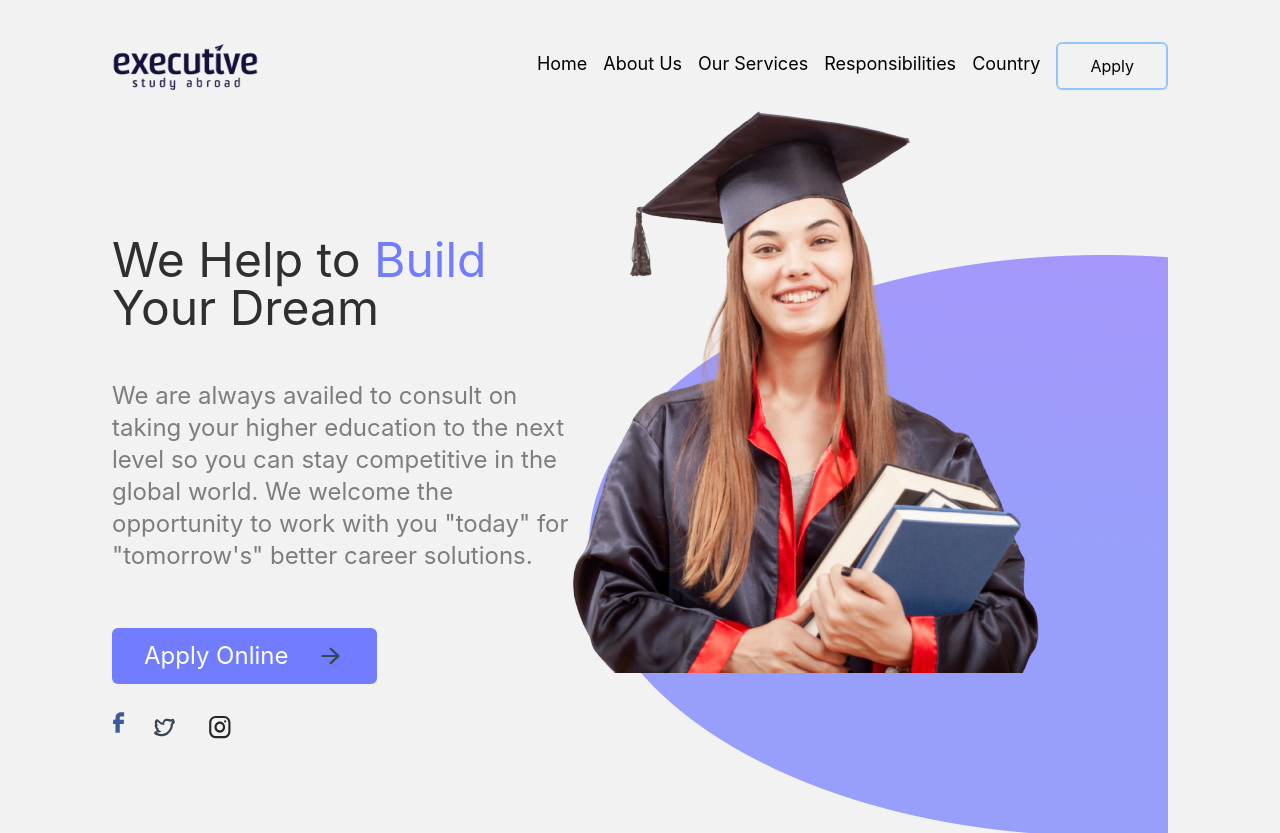
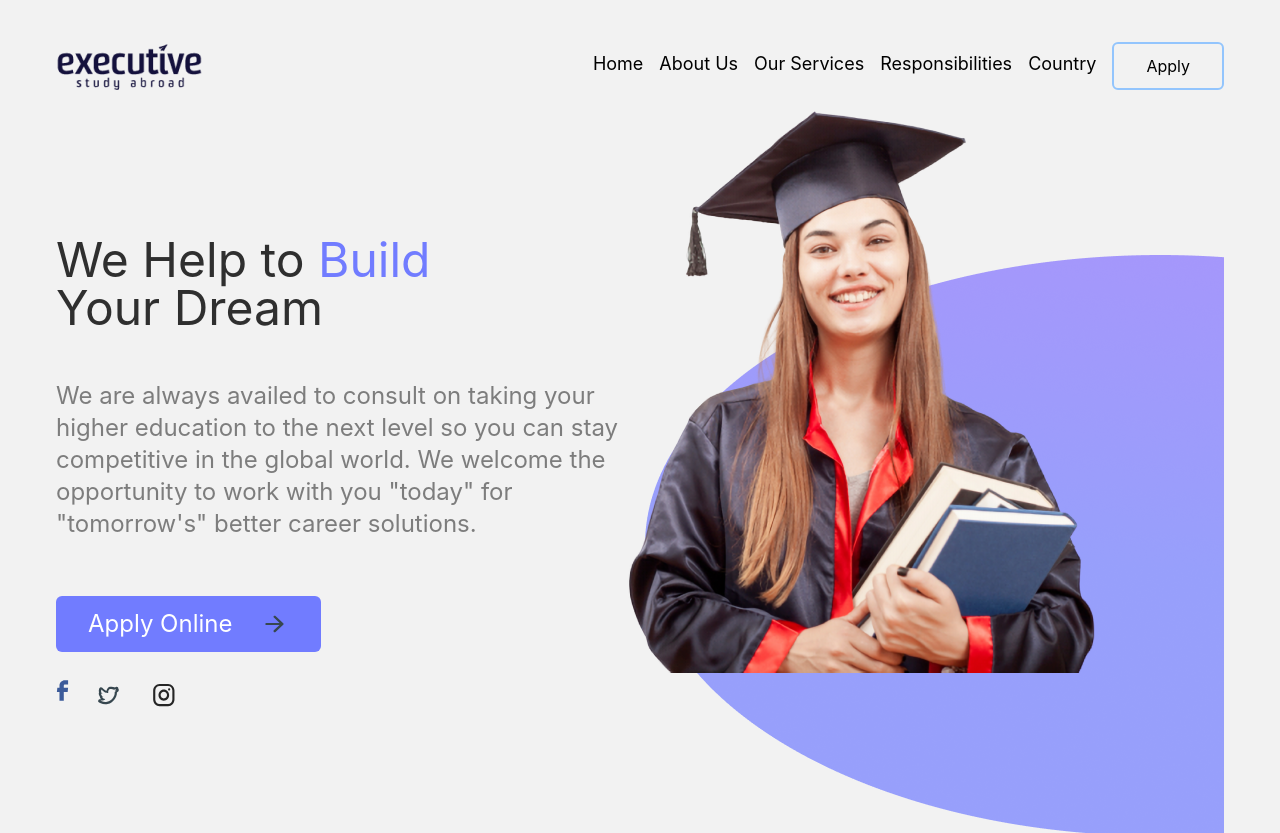
Before and after one commit to luigimorel/study, a React (Create React App) app: page / in a window 1280 px wide. Shown: the top 833 px of the page. Built offline with nearby package versions, Linux system fonts and the light colour scheme; what @tailwindcss/typography would draw is missing.

Commit message:
final changes

```diff
--- a/src/App.css
+++ b/src/App.css
@@ -5,3 +5,7 @@
 .event-container:last-child {
   margin-right: 0;
 }
+
+.dropdown .dropdown-menu {
+  display: block;
+}
--- a/src/pages/Main.jsx
+++ b/src/pages/Main.jsx
@@ -15,10 +15,8 @@ import CTA from "../components/CTA";
 const Main = () => {
   return (
     <div className="bg-main-bg ">
-      <div className="sm:mx-14 mx-6 ">
-        <Navbar />
-        <HeroSection />
-      </div>
+      <Navbar />
+      <HeroSection />
       <FeaturedUniversities />
       <Services />
       <News />
```
